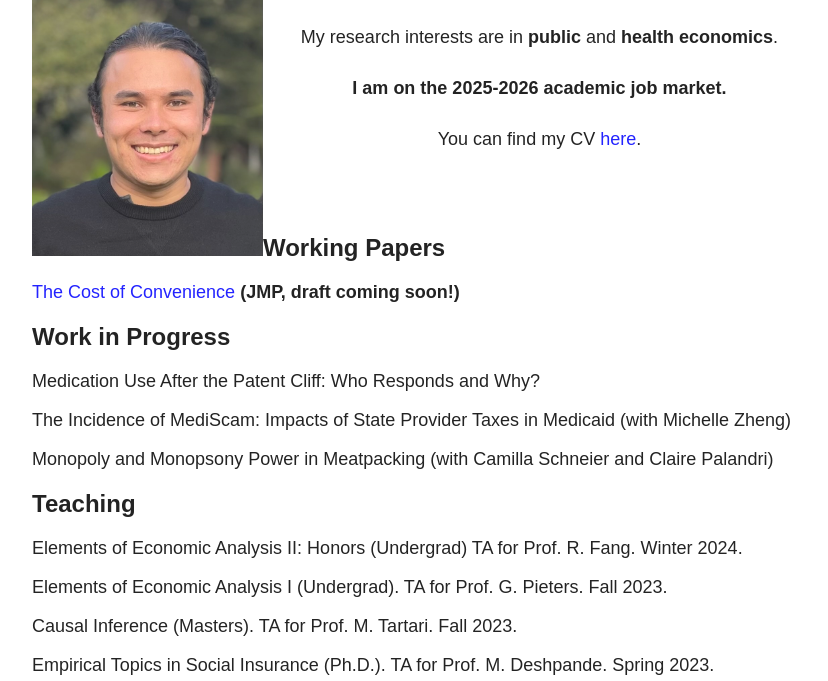
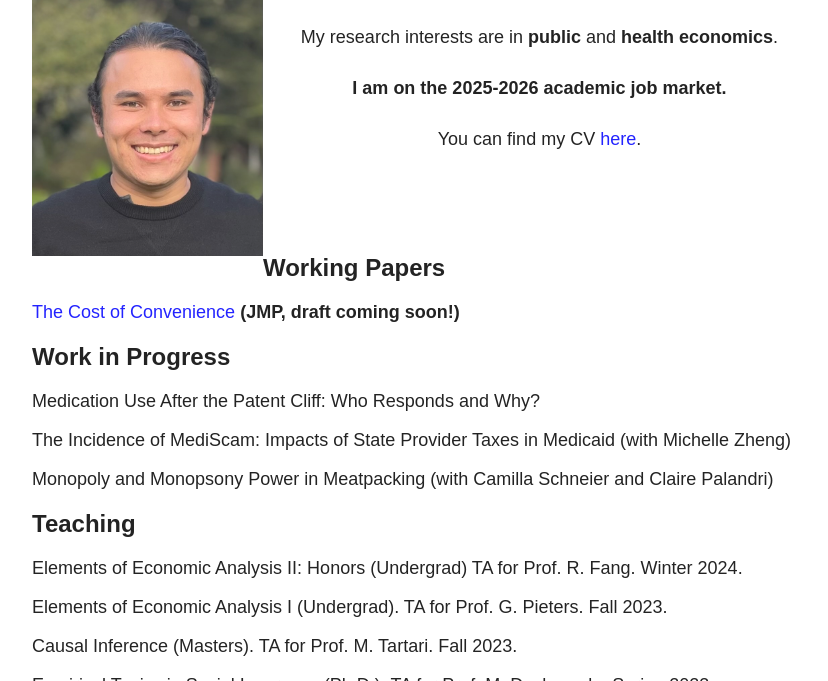
Before and after one commit to econbattles/econbattles.github.io, a plain HTML site: page index.html in a window 1280 px wide. Shown: the part 119-800 px from the top of the page, without its empty margins (226-1054 px from the left). Drawn offline with Linux system fonts and the light colour scheme.

Commit message:
small formatting chg

```diff
--- a/index.html
+++ b/index.html
@@ -57,7 +57,7 @@
 <p style="text-align: center; margin-bottom: 30px;padding-left: 50px;"><strong>I am on the 2025-2026 academic job market.</strong></p>
 <p style="text-align: center; padding-left: 50px;">You can find my CV <span style="color:blue"><a href="battles_cv_public.pdf">here</a></span>.</p>
 <br><br>
-<h2 id="working-papers" style="margin-top:30px;">Working Papers</h2>
+<h2 id="working-papers" style="margin-top:50px;">Working Papers</h2>
 
 <p><span style="color:blue">The Cost of Convenience</a></span> <strong>(JMP, draft coming soon!)</strong> </p>
 
```
